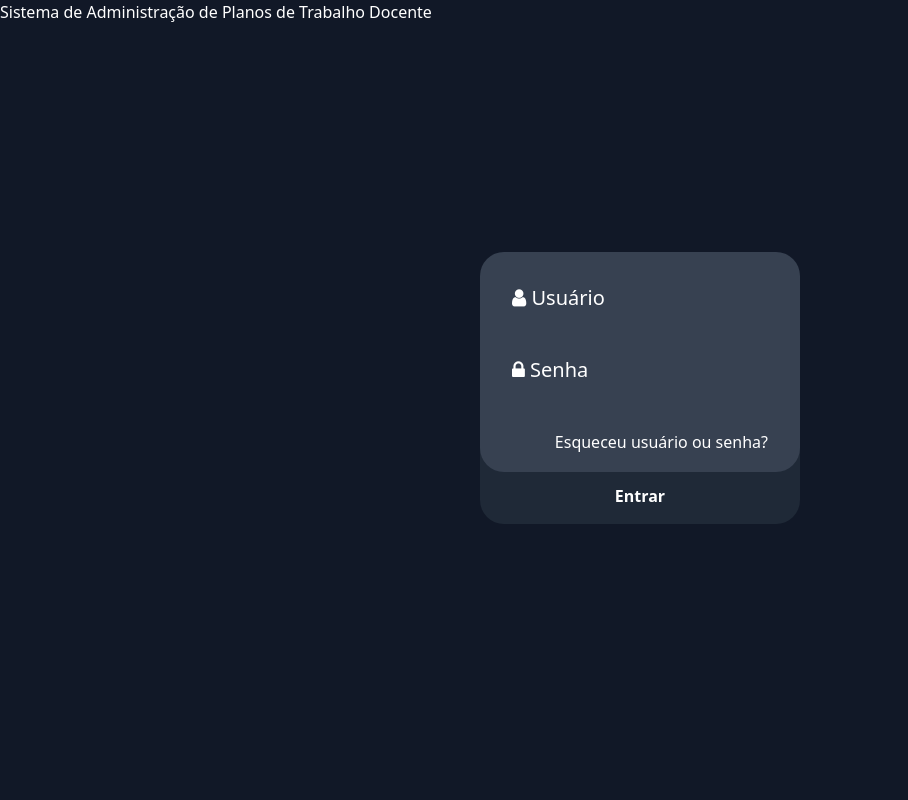
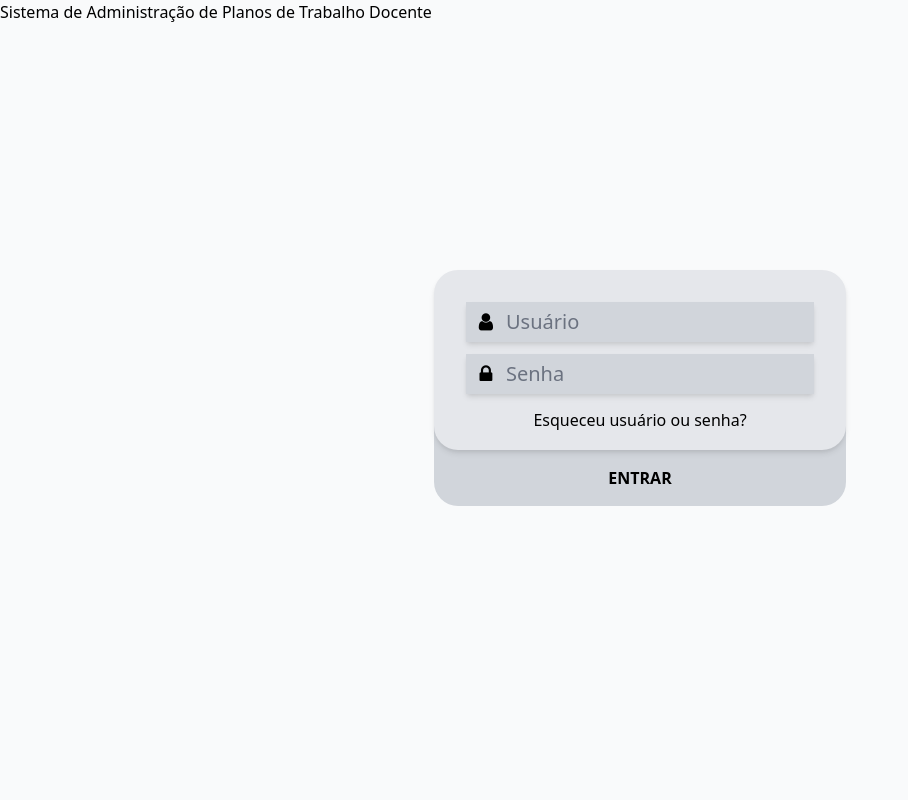
Before and after one commit to pedromchd/ptd-php, a PHP site: page /src/index.html in a window 1280 px wide. Shown: the whole page, without its empty margins (0-908 px from the left). Run offline with PHP 8.4, Linux system fonts and the light colour scheme; style sheets or scripts are compiled from the project's sources.

Commit message:
renweing page nd tailwind setup

```diff
--- a/src/css/tailwind.css
+++ b/src/css/tailwind.css
@@ -4,9 +4,18 @@
 
 @layer components {
   .form-login-outer {
-    @apply text-xl relative z-20 flex flex-col p-8 pb-4 rounded-3xl bg-gray-200 dark:bg-gray-700;
+    @apply text-xl relative z-20 flex flex-col p-8 pb-4 rounded-3xl space-y-3 shadow-md bg-gray-200 dark:bg-gray-700;
   }
   .btn-login-inner {
-    @apply w-full text-center font-bold relative -top-6 pt-9 pb-4 rounded-b-3xl bg-gray-300 dark:bg-gray-800;
+    @apply w-full text-center font-semibold relative -top-6 pt-10 pb-4 rounded-b-3xl bg-gray-300 dark:bg-gray-800;
+  }
+  .input-group-login {
+    @apply flex shadow-md;
+  }
+  .login-label {
+    @apply bg-gray-300 w-10 h-10 grid place-items-center dark:bg-gray-800;
+  }
+  .login-input {
+    @apply bg-gray-300 h-10 grid place-items-center pr-3 dark:bg-gray-800;
   }
 }
--- a/src/index.html
+++ b/src/index.html
@@ -11,23 +11,36 @@
   <!-- <link rel="stylesheet" href="css/tailwind.min.css"> -->
   <link rel="stylesheet" href="css/style.min.css">
   <link rel="stylesheet" href="css/font-awesome.min.css">
+  <script src="js/alpinejs.min.js"></script>
 </head>
 
-<body class="dark">
+<body class="subpixel-antialiased" x-data="{'darkMode': false}">
   <div class="h-screen grid bg-gray-50 dark:bg-gray-900 dark:text-white">
     <header class="fixed">
       <h1>Sistema de Administração de Planos de Trabalho Docente</h1>
     </header>
-    <main class="place-self-center w-80">
+    <main class="place-self-center">
       <form name="login" action="login.html" method="get" autocomplete="off">
-        <section class="form-login-outer space-y-2">
-          <label for="usuario"><i class="fa fa-user"></i> Usuário</label>
-          <input type="text" name="usuario" id="usuario" required autofocus>
-          <label for="senha"><i class="fa fa-lock"></i> Senha</label>
-          <input type="password" name="senha" id="senha" required>
-          <small class="text-right"><a href="esqueci_minha_senha.php">Esqueceu usuário ou senha?</a></small>
+        <section class="form-login-outer">
+          <section class="input-group-login">
+            <div class="login-label">
+              <label for="usuario"><i class="fa fa-user"></i></label>
+            </div>
+            <div class="login-input">
+              <input type="text" name="usuario" id="usuario" required placeholder="Usuário" class="placeholder-gray-500 dark:placeholder-gray-400" autofocus>
+            </div>
+          </section>
+          <section class="input-group-login">
+            <div class="login-label">
+              <label for="senha"><i class="fa fa-lock"></i></label>
+            </div>
+            <div class="login-input">
+              <input type="password" name="senha" id="senha" required placeholder="Senha" class="placeholder-gray-500 dark:placeholder-gray-400">
+            </div>
+          </section>
+          <small class="text-center"><a href="esqueci_minha_senha.php">Esqueceu usuário ou senha?</a></small>
         </section>
-        <button type="submit" class="btn-login-inner">Entrar</button>
+        <button type="submit" class="btn-login-inner">ENTRAR</button>
       </form>
     </main>
   </div>
```
